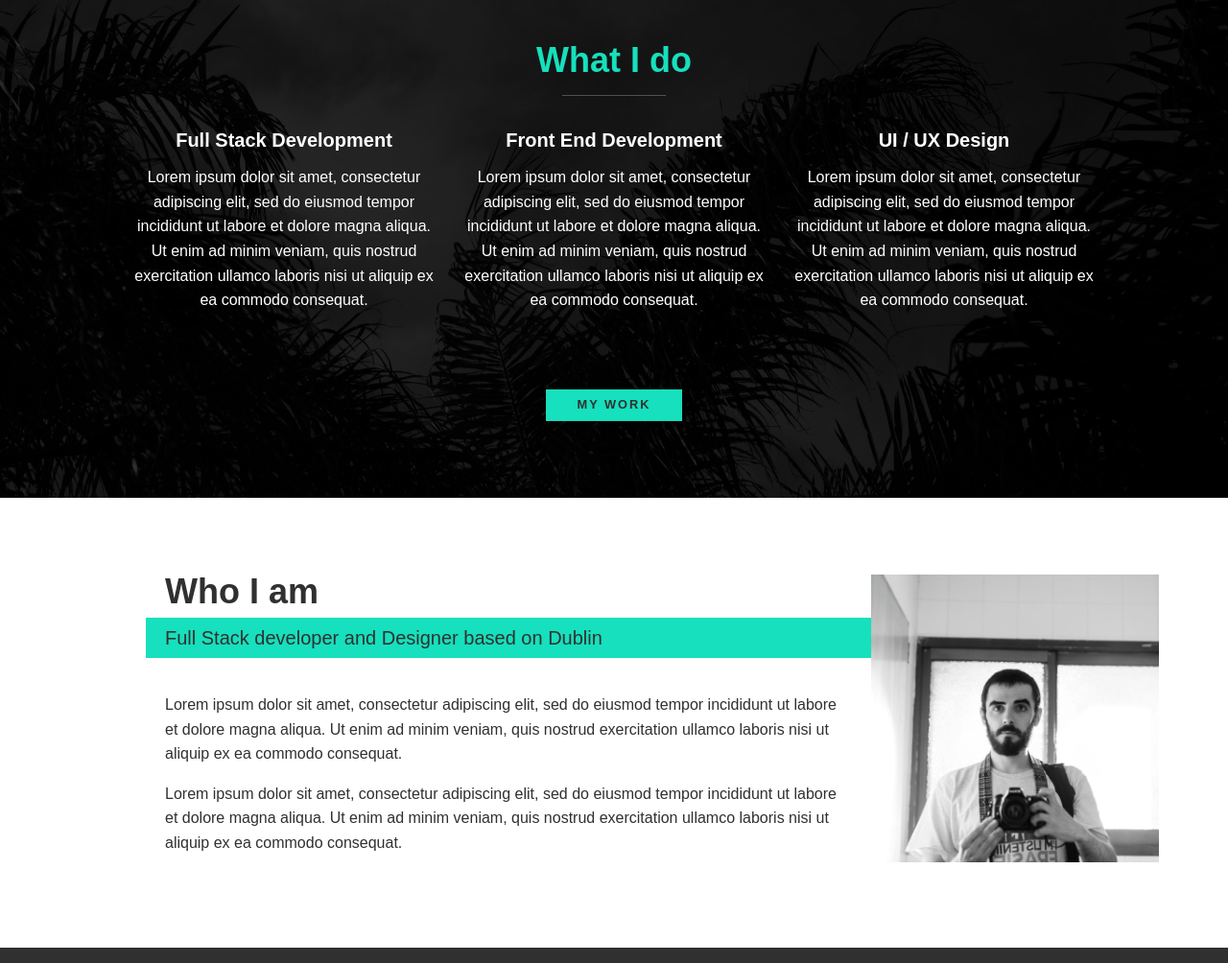
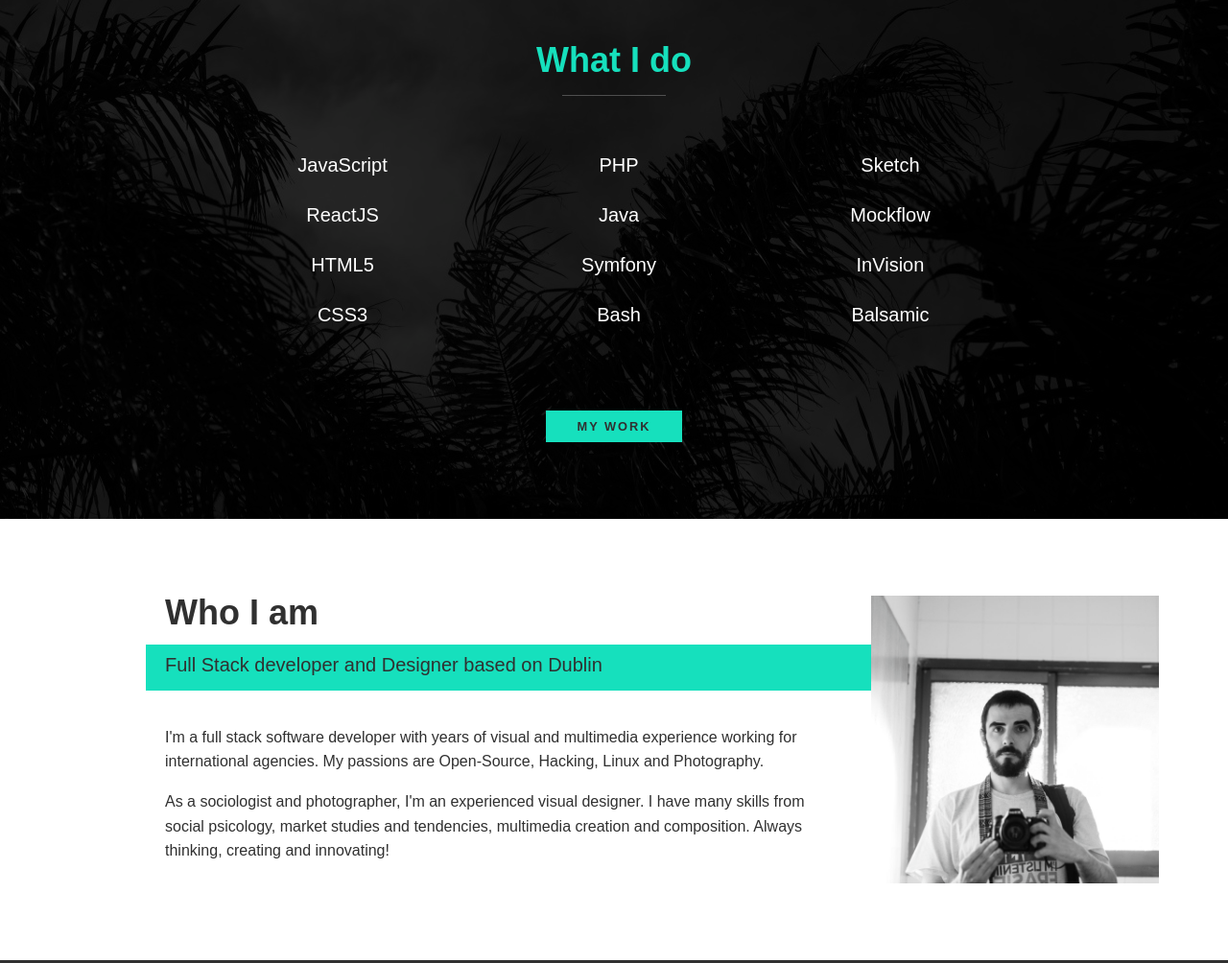
Before and after one commit to XabierGallardo/Xabier-Gallardo-Portfolio, a plain HTML site: page index.html in a window 1280 px wide. Shown: the part 506-1510 px from the top of the page at 96% size. Drawn offline with nearby package versions, Linux system fonts and the light colour scheme.

Commit message:
Added initial info, Curriculum and new content

```diff
--- a/css/styles.css
+++ b/css/styles.css
@@ -331,6 +331,10 @@
 	margin: 0 auto;
 }
 
+.service p {
+	font-size: var(--fs-h3);
+}
+
 @media (min-width: 800px) {
 	.services {
 		display: flex;
@@ -465,6 +469,7 @@
 
 .social-list__item {
 	margin: 0.5em;
+	font-size: var(--fs-h2);
 }
 
 .social-list__link {
--- a/index.html
+++ b/index.html
@@ -60,18 +60,24 @@
 		<div class="services">
 
 			<div class="service">
-				<h3>Full Stack Development</h3>
-					<p>Lorem ipsum dolor sit amet, consectetur adipiscing elit, sed do eiusmod tempor incididunt ut labore et dolore magna aliqua. Ut enim ad minim veniam, quis nostrud exercitation ullamco laboris nisi ut aliquip ex ea commodo consequat. </p>
+				<p>JavaScript</p>
+				<p>ReactJS</p>
+				<p>HTML5</p>
+				<p>CSS3</p>
 			</div>
 
 			<div class="service">
-				<h3>Front End Development</h3>
-					<p>Lorem ipsum dolor sit amet, consectetur adipiscing elit, sed do eiusmod tempor incididunt ut labore et dolore magna aliqua. Ut enim ad minim veniam, quis nostrud exercitation ullamco laboris nisi ut aliquip ex ea commodo consequat. </p>
+				<p>PHP</p>
+				<p>Java</p>
+				<p>Symfony</p>
+				<p>Bash</p>
 			</div>
 
 			<div class="service">
-				<h3>UI / UX Design</h3>
-					<p>Lorem ipsum dolor sit amet, consectetur adipiscing elit, sed do eiusmod tempor incididunt ut labore et dolore magna aliqua. Ut enim ad minim veniam, quis nostrud exercitation ullamco laboris nisi ut aliquip ex ea commodo consequat. </p>
+				<p>Sketch</p>
+				<p>Mockflow</p>
+				<p>InVision</p>
+				<p>Balsamic</p>
 			</div>
 		</div>
 
@@ -86,8 +92,8 @@
 		<p class="section__subtitle section__subtitle--about">Full Stack developer and Designer based on Dublin</p>
 
 		<div class="about-me__body">
-			<p>Lorem ipsum dolor sit amet, consectetur adipiscing elit, sed do eiusmod tempor incididunt ut labore et dolore magna aliqua. Ut enim ad minim veniam, quis nostrud exercitation ullamco laboris nisi ut aliquip ex ea commodo consequat.</p>
-			<p>Lorem ipsum dolor sit amet, consectetur adipiscing elit, sed do eiusmod tempor incididunt ut labore et dolore magna aliqua. Ut enim ad minim veniam, quis nostrud exercitation ullamco laboris nisi ut aliquip ex ea commodo consequat.</p>
+			<p>I'm a full stack software developer with years of visual and multimedia experience working for international agencies. My passions are Open-Source, Hacking, Linux and Photography.</p>
+			<p>As a sociologist and photographer, I'm an experienced visual designer. I have many skills from social psicology, market studies and tendencies, multimedia creation and composition. Always thinking, creating and innovating!</p>
 		</div>
 
 		<img src="img/xabi-02.jpg" alt="Another picture of Xabier Gallardo" class="about-me__img">
@@ -122,16 +128,6 @@
 				<img src="img/portfolio-04.jpg" alt="" class="portfolio__img">
 			</a>
 
-			<!--Portfolio item 05 -->
-			<a href="#" class="portfolio__item">
-				<img src="img/portfolio-05.jpg" alt="" class="portfolio__img">
-			</a>
-
-			<!--Portfolio item 06 -->
-			<a href="#" class="portfolio__item">
-				<img src="img/portfolio-06.jpg" alt="" class="portfolio__img">
-			</a>
-
 		</div>
 	</section>
 
@@ -161,6 +157,11 @@
 					<i class="fab fa-tumblr-square"></i>
 				</a>
 			</li>
+			<li class="social-list__item">
+				<a href="img/xabier-gallardo.pdf">
+					<i class="fas fa-file-pdf"></i>
+				</a>
+			</li>
 		</ul>
 	</footer>
 
```
Also changed, not shown: img/portfolio-02.jpg, img/portfolio-03.jpg, img/portfolio-04.jpg, img/portfolio-05.jpg (deleted), img/portfolio-06.jpg (deleted), 2 other files.
